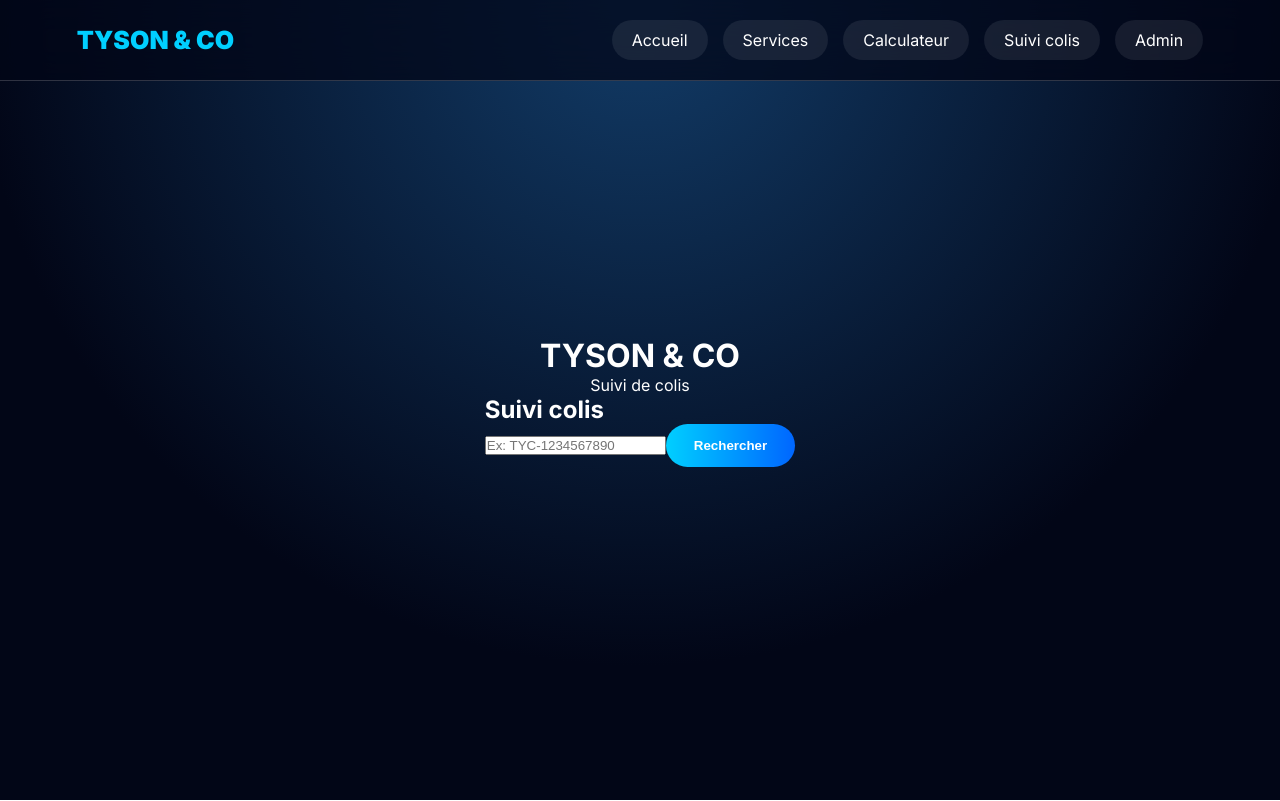
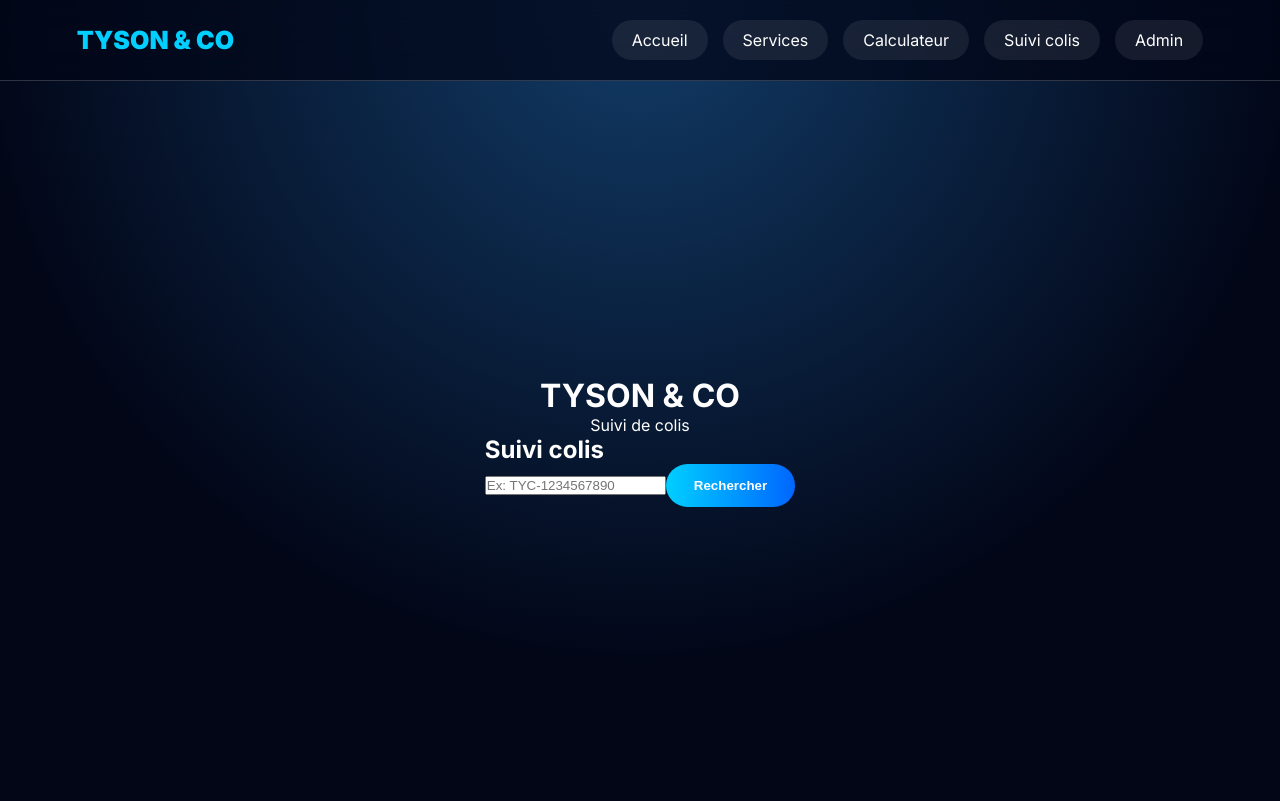
Before and after one commit to tagomojeff-png/Tagomo-logistique-frontend, a React (Vite) app: page /suivi in a window 1280 px wide. Built offline with nearby package versions, Linux system fonts and the light colour scheme.

Commit message:
Restore original style design

```diff
--- a/src/style.css
+++ b/src/style.css
@@ -1977,37 +1977,3 @@ line-height:1.6;
     margin-top: 25px;
     text-align: left;
 }
-
-/* Correction uniquement page suivi */
-
-.suivi-page {
-
-    width: 100%;
-
-    min-height: 80vh;
-
-    display: flex;
-
-    flex-direction: column;
-
-    justify-content: center;
-
-    align-items: center;
-
-}
-
-
-.suivi-page .card {
-
-    margin-left: auto;
-
-    margin-right: auto;
-
-}
-
-
-.resultat-colis {
-
-    margin-top: 20px;
-
-}
```
